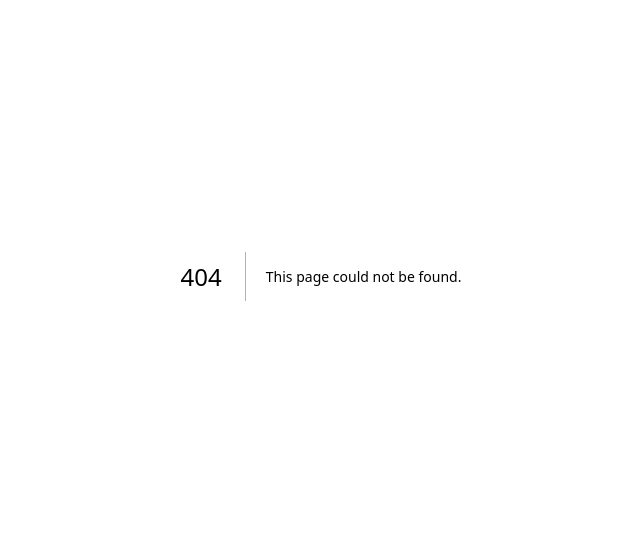
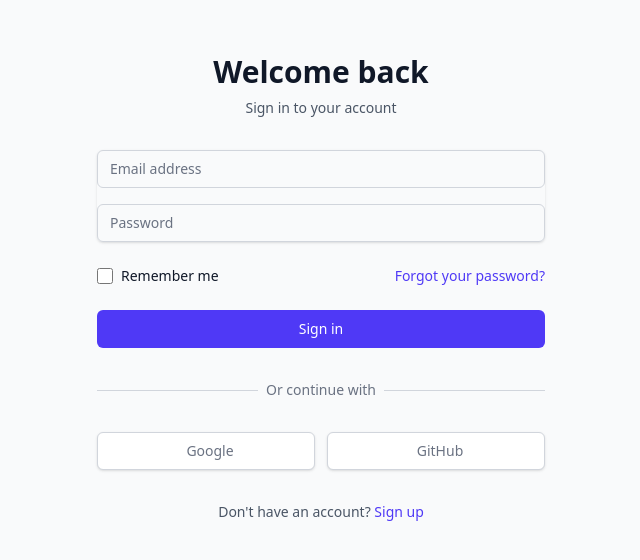
Before and after one commit to Ri-Reyan/DevFolio_client, a Next.js app: page /auth/Login in a window 1280 px wide. Before the commit this address had no page. Shown: the part 124-684 px from the top of the page, without its empty margins (319-959 px from the left). Built offline with nearby package versions, Linux system fonts and the light colour scheme.

Commit message:
added login page

```diff
--- /dev/null
+++ b/src/app/auth/Login/page.tsx
@@ -0,0 +1,136 @@
+// app/login/page.tsx
+import Link from "next/link";
+
+export default function LoginPage() {
+  return (
+    <div className="min-h-screen flex items-center justify-center bg-gray-50 py-12 px-4 sm:px-6 lg:px-8">
+      <div className="max-w-md w-full space-y-8">
+        {/* Header */}
+        <div>
+          <h2 className="mt-6 text-center text-3xl font-extrabold text-gray-900">
+            Welcome back
+          </h2>
+          <p className="mt-2 text-center text-sm text-gray-600">
+            Sign in to your account
+          </p>
+        </div>
+
+        {/* Login Form */}
+        <form className="mt-8 space-y-6" action="#" method="POST">
+          <div className="rounded-md shadow-sm space-y-4">
+            {/* Email Field */}
+            <div>
+              <label htmlFor="email" className="sr-only">
+                Email address
+              </label>
+              <input
+                id="email"
+                name="email"
+                type="email"
+                autoComplete="email"
+                required
+                className="appearance-none relative block w-full px-3 py-2 border border-gray-300 placeholder-gray-500 text-gray-900 rounded-md focus:outline-none focus:ring-indigo-500 focus:border-indigo-500 focus:z-10 sm:text-sm"
+                placeholder="Email address"
+              />
+            </div>
+
+            {/* Password Field */}
+            <div>
+              <label htmlFor="password" className="sr-only">
+                Password
+              </label>
+              <input
+                id="password"
+                name="password"
+                type="password"
+                autoComplete="current-password"
+                required
+                className="appearance-none relative block w-full px-3 py-2 border border-gray-300 placeholder-gray-500 text-gray-900 rounded-md focus:outline-none focus:ring-indigo-500 focus:border-indigo-500 focus:z-10 sm:text-sm"
+                placeholder="Password"
+              />
+            </div>
+          </div>
+
+          {/* Remember Me & Forgot Password */}
+          <div className="flex items-center justify-between">
+            <div className="flex items-center">
+              <input
+                id="remember-me"
+                name="remember-me"
+                type="checkbox"
+                className="h-4 w-4 text-indigo-600 focus:ring-indigo-500 border-gray-300 rounded"
+              />
+              <label
+                htmlFor="remember-me"
+                className="ml-2 block text-sm text-gray-900"
+              >
+                Remember me
+              </label>
+            </div>
+
+            <div className="text-sm">
+              <Link
+                href="/forgot-password"
+                className="font-medium text-indigo-600 hover:text-indigo-500"
+              >
+                Forgot your password?
+              </Link>
+            </div>
+          </div>
+
+          {/* Submit Button */}
+          <div>
+            <button
+              type="submit"
+              className="group relative w-full flex justify-center py-2 px-4 border border-transparent text-sm font-medium rounded-md text-white bg-indigo-600 hover:bg-indigo-700 focus:outline-none focus:ring-2 focus:ring-offset-2 focus:ring-indigo-500 transition-colors duration-200"
+            >
+              Sign in
+            </button>
+          </div>
+        </form>
+
+        {/* Divider */}
+        <div className="relative">
+          <div className="absolute inset-0 flex items-center">
+            <div className="w-full border-t border-gray-300" />
+          </div>
+          <div className="relative flex justify-center text-sm">
+            <span className="px-2 bg-gray-50 text-gray-500">
+              Or continue with
+            </span>
+          </div>
+        </div>
+
+        {/* Social Login Buttons */}
+        <div className="grid grid-cols-2 gap-3">
+          <button
+            type="button"
+            className="w-full inline-flex justify-center py-2 px-4 border border-gray-300 rounded-md shadow-sm bg-white text-sm font-medium text-gray-500 hover:bg-gray-50 transition-colors duration-200"
+          >
+
+            <span className="ml-2">Google</span>
+          </button>
+
+          <button
+            type="button"
+            className="w-full inline-flex justify-center py-2 px-4 border border-gray-300 rounded-md shadow-sm bg-white text-sm font-medium text-gray-500 hover:bg-gray-50 transition-colors duration-200"
+          >
+
+            <span className="ml-2">GitHub</span>
+          </button>
+        </div>
+
+        {/* Sign Up Link */}
+        <p className="mt-2 text-center text-sm text-gray-600">
+          Don&apos;t have an account?{" "}
+          <Link
+            href="/signup"
+            className="font-medium text-indigo-600 hover:text-indigo-500"
+          >
+            Sign up
+          </Link>
+        </p>
+      </div>
+    </div>
+  );
+}
```
Also changed, not shown: 1 other file (tests, documents, lock files or other folders).
